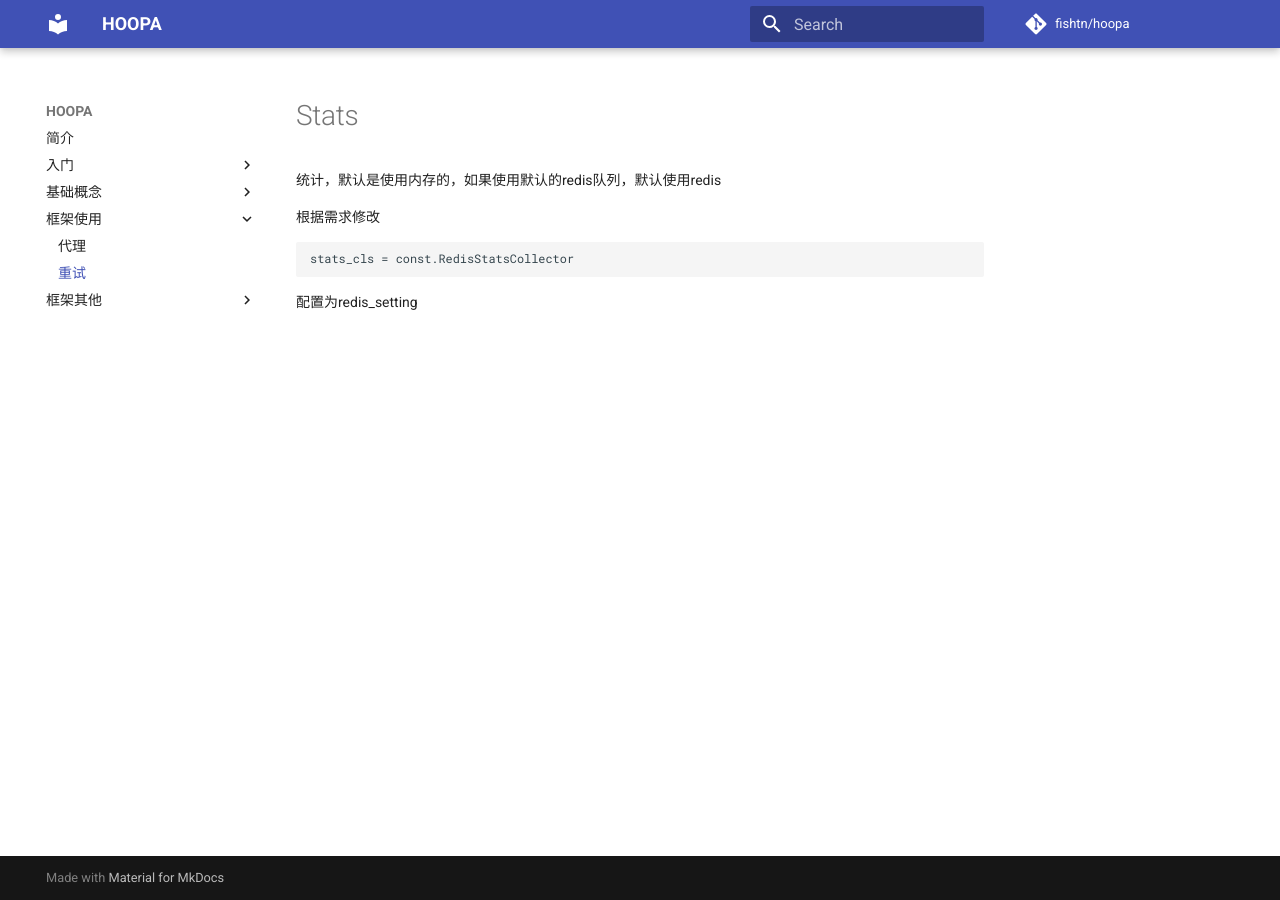
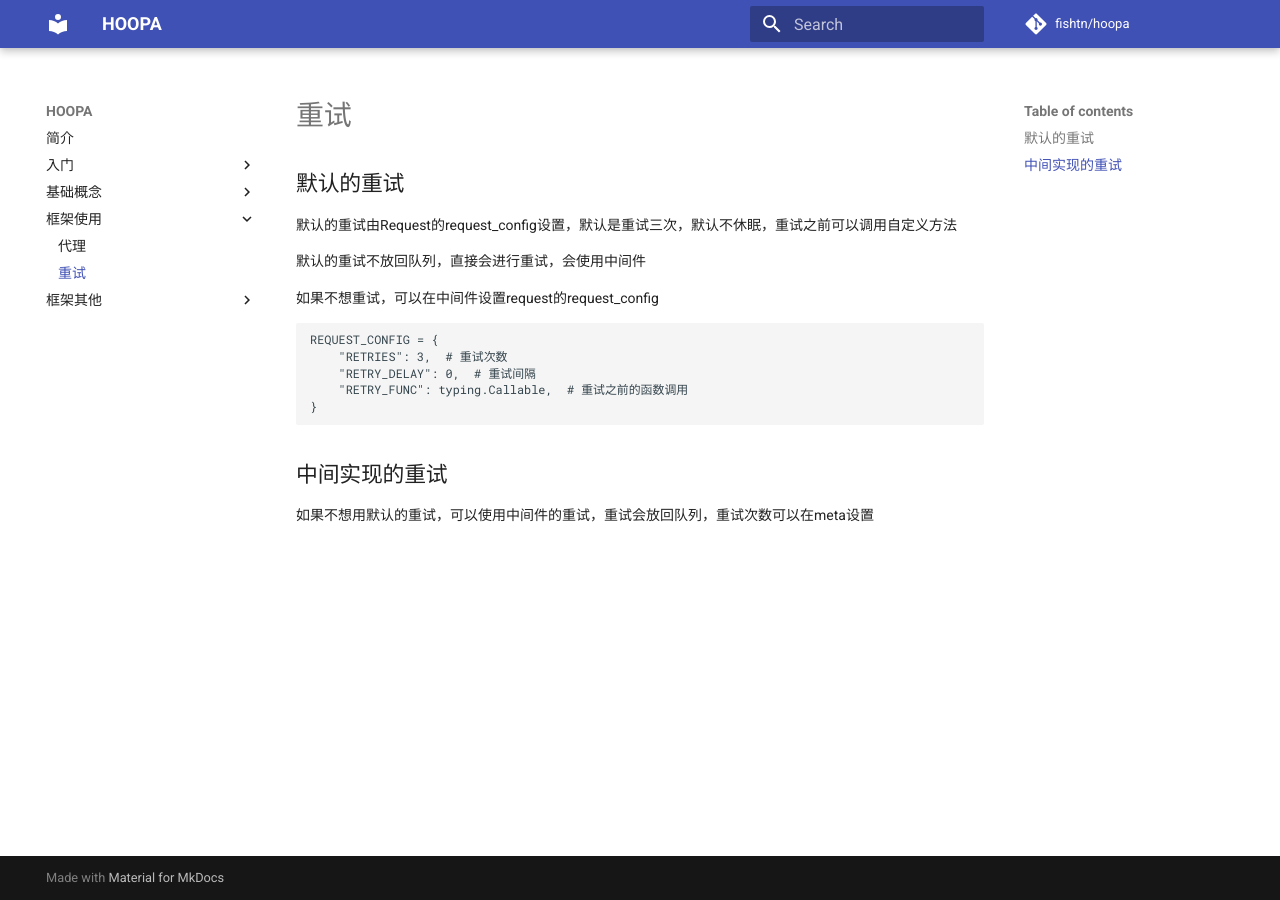
Before and after one commit to fishtn/hoopa, an MkDocs documentation site: the page built from docs/use/retry.md, in a window 1280 px wide. Built offline with MkDocs 1.6.1 and Material for MkDocs 9.7.7, drawn with Linux system fonts in a browser that asks for light colours; comment, search, counter and statistics services are not loaded.

Commit message:
文档、模板修改

````diff
--- a/docs/use/retry.md
+++ b/docs/use/retry.md
@@ -1,11 +1,19 @@
-# Stats
+# 重试
 
-统计，默认是使用内存的，如果使用默认的redis队列，默认使用redis
+## 默认的重试
+默认的重试由Request的request_config设置，默认是重试三次，默认不休眠，重试之前可以调用自定义方法
 
-根据需求修改
+默认的重试不放回队列，直接会进行重试，会使用中间件
 
+如果不想重试，可以在中间件设置request的request_config
 
 ```python
-stats_cls = const.RedisStatsCollector
+REQUEST_CONFIG = {
+    "RETRIES": 3,  # 重试次数
+    "RETRY_DELAY": 0,  # 重试间隔
+    "RETRY_FUNC": typing.Callable,  # 重试之前的函数调用
+}
 ```
-配置为redis_setting
+
+## 中间实现的重试
+如果不想用默认的重试，可以使用中间件的重试，重试会放回队列，重试次数可以在meta设置
--- a/hoopa/__init__.py
+++ b/hoopa/__init__.py
@@ -34,4 +34,4 @@ from hoopa.utils.log import Logging
 from hoopa.utils.project import Setting
 from hoopa.downloader import AiohttpDownloader, HttpxDownloader
 
-__version__ = "0.0.9"
+__version__ = "0.0.10"
--- a/mkdocs.yml
+++ b/mkdocs.yml
@@ -20,10 +20,10 @@ nav:
       - 5. Spider: ./basicConcepts/5.spider.md
       - 6. Middleware: ./basicConcepts/6.middleware.md
       - 7. Queue: ./basicConcepts/7.queue.md
-  -  框架使用:
+  - 框架使用:
       - 代理: ./use/proxy.md
       - 重试: ./use/retry.md
-  -  框架其他:
+  - 框架其他:
       - 信息收集: ./other/retry.md
       - 去重: ./other/proxy.md
       - 配置文件: ./other/config.md
````
Also changed, not shown: README.md (+4 -1 lines), docs/index.md (+10 -4 lines), 1 other file.
